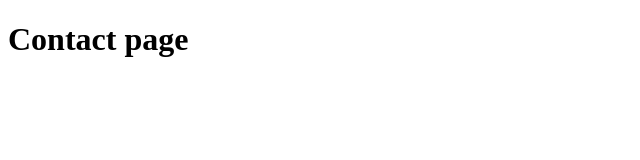
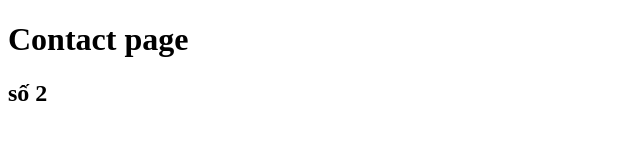
Before and after one commit to tuanha2712/do-an-02, a plain HTML site: page contact.html in a window 1280 px wide. Shown: the full height of the page, 0-640 px from the left. Drawn offline with Linux system fonts and the light colour scheme.

Commit message:
fix bug contact comment

```diff
--- a/contact.html
+++ b/contact.html
@@ -9,5 +9,6 @@
 </head>
 <body>
     <h1>Contact page</h1>
+    <h2>số 2</h2>
 </body>
 </html>
```
